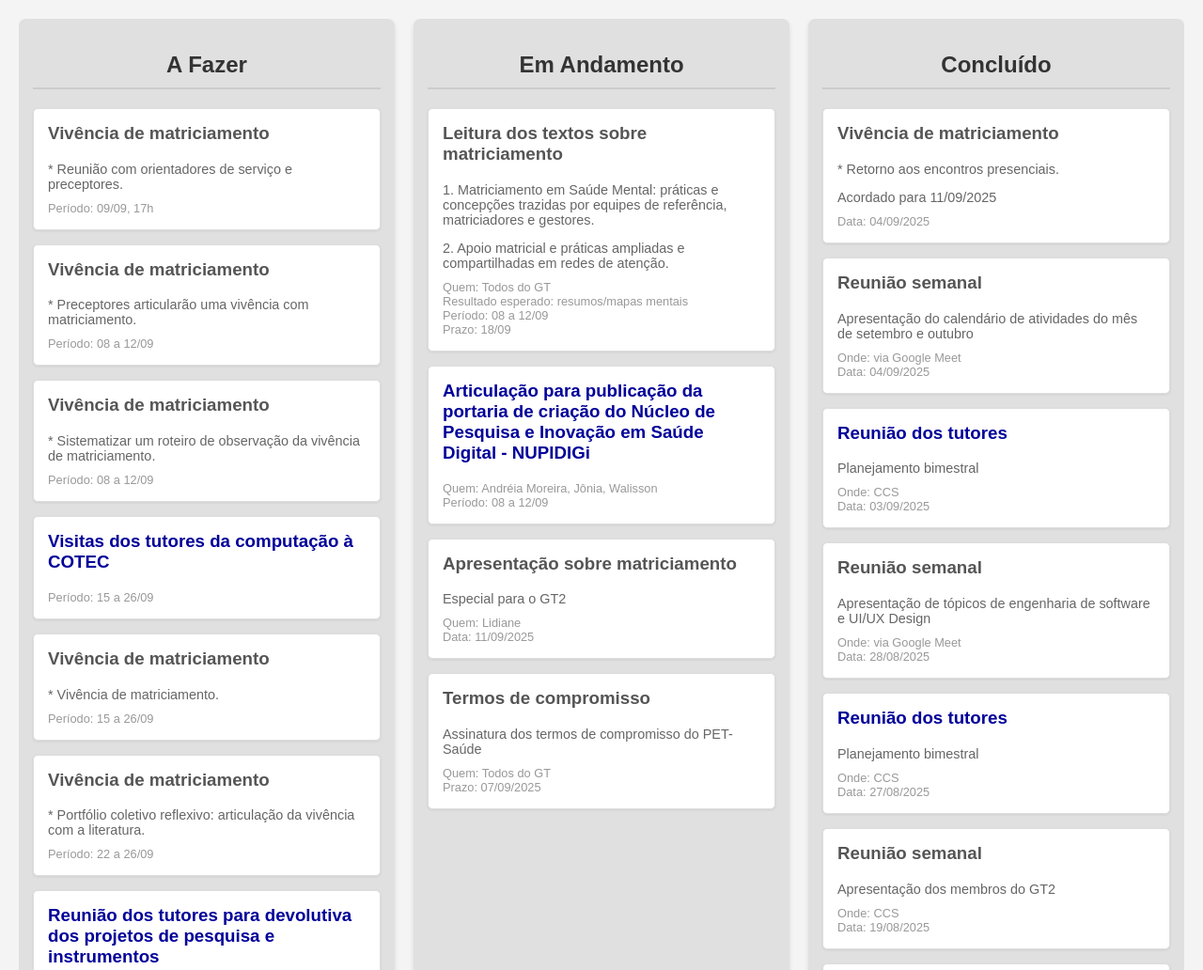
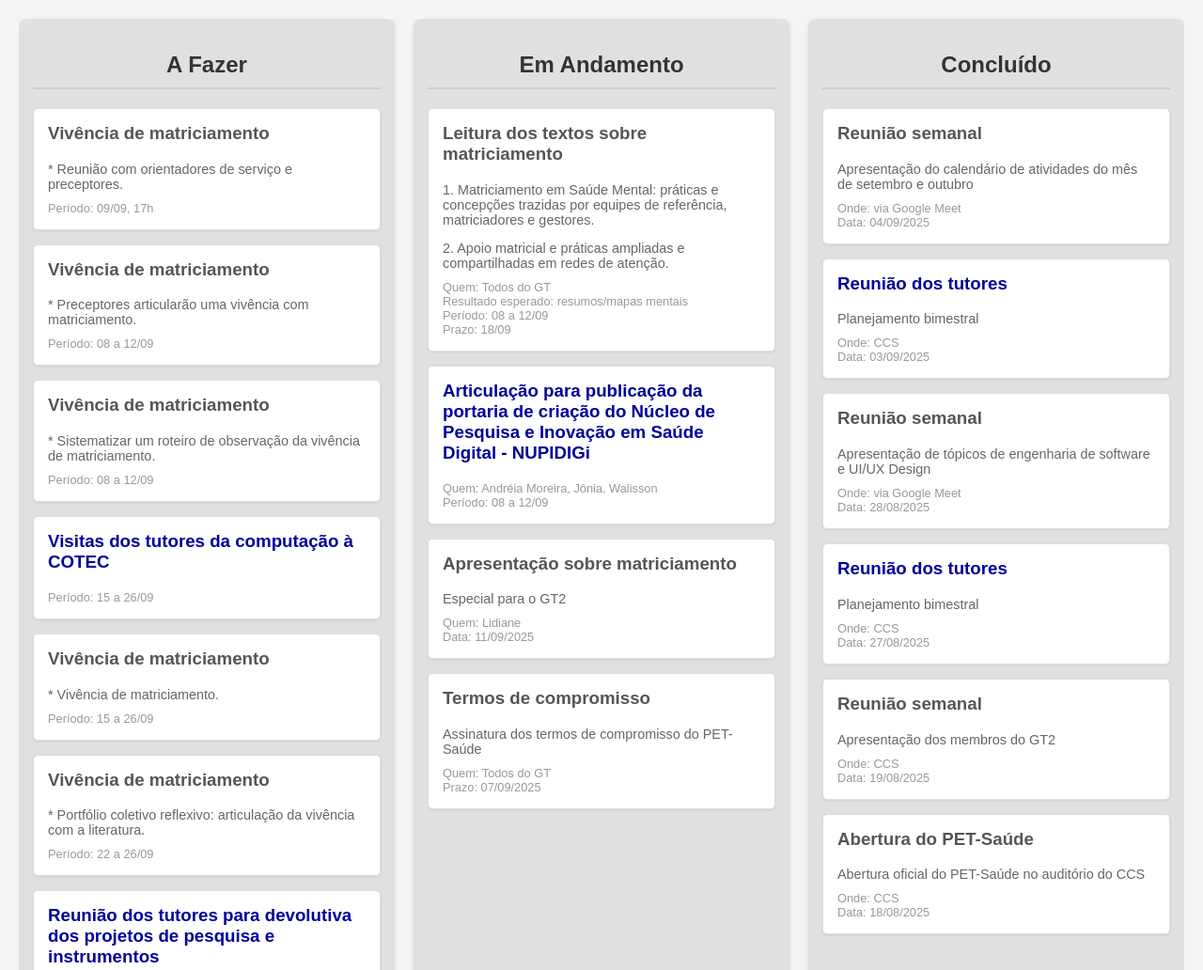
Before and after one commit to walisson-pereira/walisson-pereira.github.io, a plain HTML site: page index.html in a window 1280 px wide. Shown: the top 1032 px of the page at 94% size. Drawn offline with Linux system fonts and the light colour scheme.

Commit message:
Update index.html

```diff
--- a/index.html
+++ b/index.html
@@ -139,12 +139,6 @@
         <div class="kanban-column">
             <h2>Concluído</h2>
             <div class="kanban-card">
-                <h3>Vivência de matriciamento</h3>
-                <p>* Retorno aos encontros presenciais.</p>
-                <p>Acordado para 11/09/2025</p>
-                <span>Data: 04/09/2025</span>
-            </div>
-            <div class="kanban-card">
                 <h3>Reunião semanal</h3>
                 <p>Apresentação do calendário de atividades do mês de setembro e outubro</p>
                 <span>Onde: via Google Meet</span>
```
